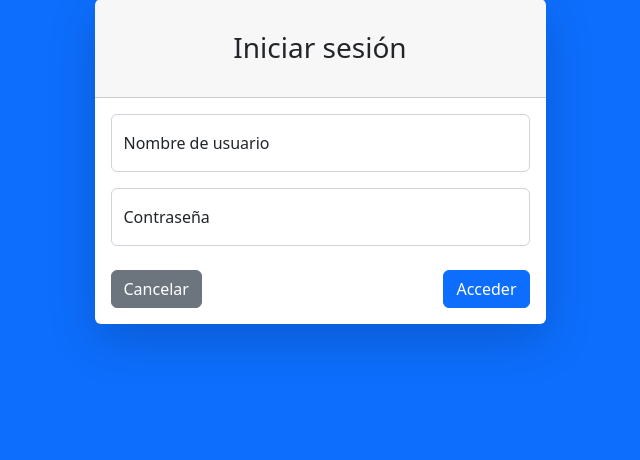
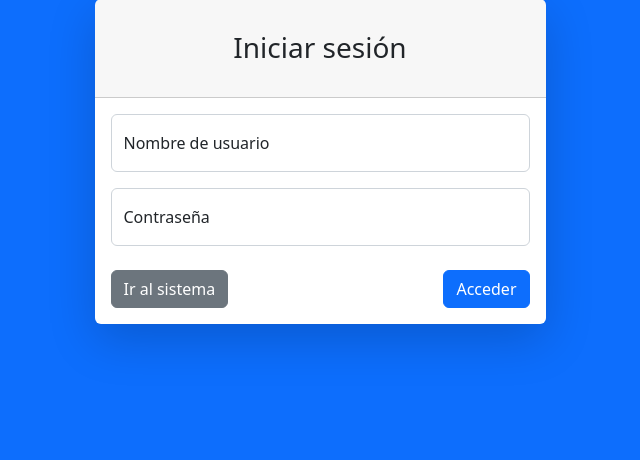
Before and after one commit to ochDiego/proyecto-min-edu, a PHP site: page /views/documentos/login.php in a window 1280 px wide. Shown: the part 49-509 px from the top of the page, without its empty margins (320-960 px from the left). Run offline with PHP 8.4, Linux system fonts and the light colour scheme; some libraries are stand-ins or nearby versions.

Commit message:
Se definio el cierre de sesion

```diff
--- a/views/documentos/cerrar.php
+++ b/views/documentos/cerrar.php
@@ -1,4 +1,4 @@
 <?php
-
+    session_start();
     session_destroy();
     header("location:index.php?c=Documento&m=login");
--- a/views/documentos/login.php
+++ b/views/documentos/login.php
@@ -41,7 +41,7 @@
                                             </div>
                                             <div class="d-flex align-items-center justify-content-between mt-4 mb-0">
 
-                                                <a name="" id="" class="btn btn-secondary" href="index.php" role="button">Cancelar</a>
+                                                <a name="" id="" class="btn btn-secondary" href="index.php" role="button">Ir al sistema</a>
 
                                                 <button type="submit" class="btn btn-primary">Acceder</button>
                                             </div>
```
